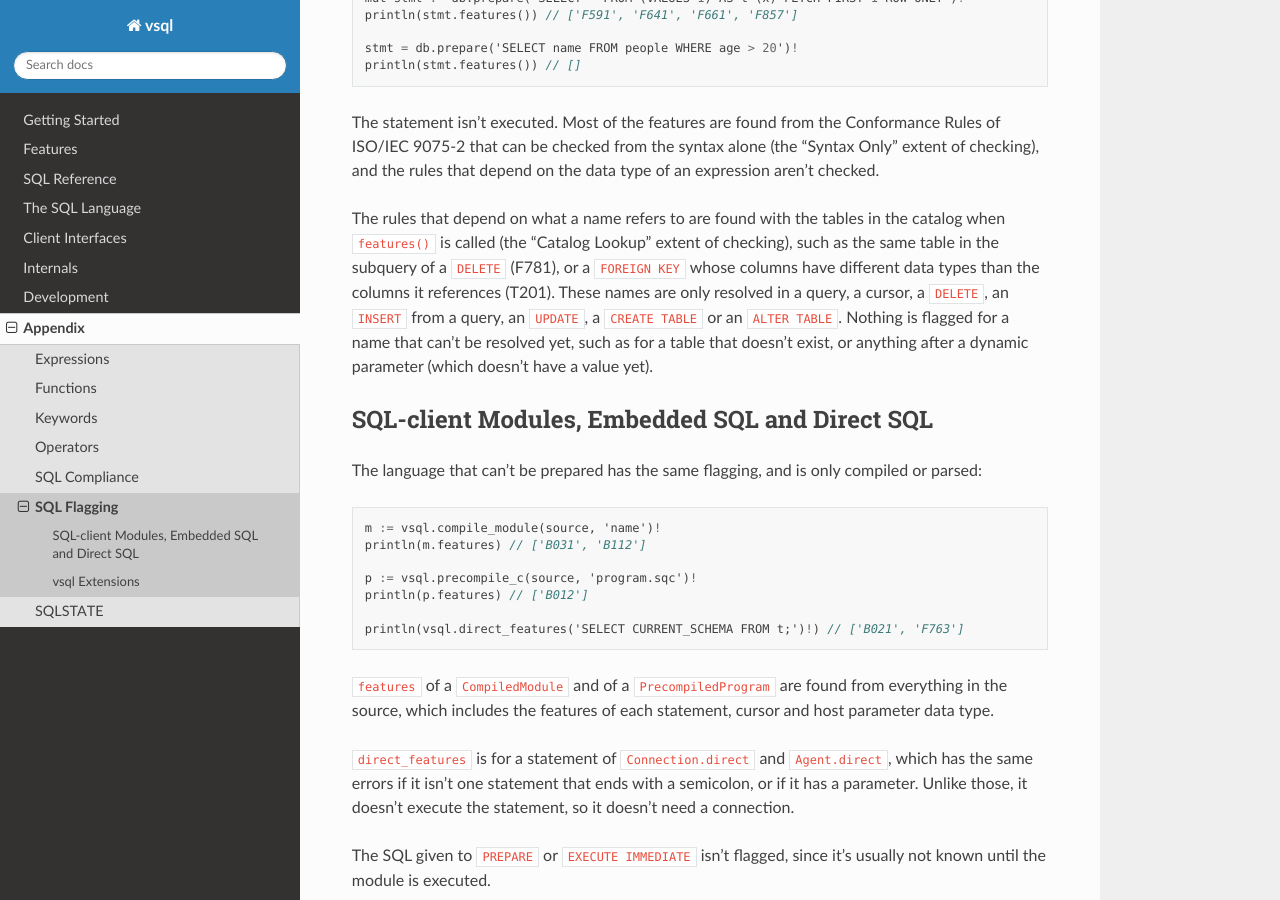
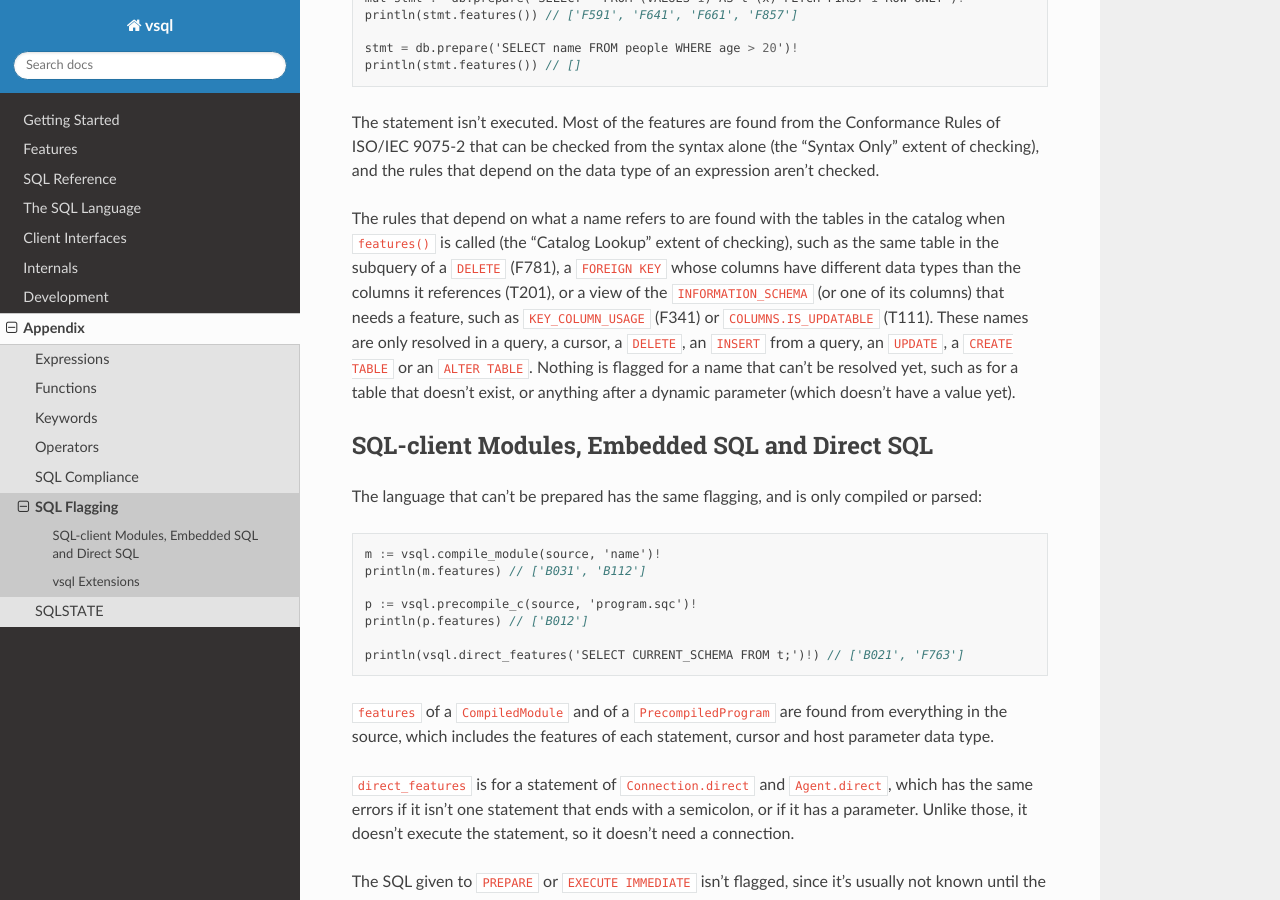
Before and after one commit to elliotchance/vsql, a Sphinx documentation site: the page built from docs/sql-flagging.rst, in a window 1280 px wide and 900 px high, scrolled down 400 px. Built offline with Sphinx 7.4.7 and the Read the Docs theme 3.1.0, drawn with Linux system fonts in a browser that asks for light colours.

```diff
--- a/docs/sql-compliance-9075-11.rst
+++ b/docs/sql-compliance-9075-11.rst
@@ -93,7 +93,7 @@ here.
    * - ⭕ **F341**
      - **Usage tables**
 
-   * - ❌ **F391**
+   * - ⭕ **F391**
      - **Long identifiers**
 
    * - ❌ **F502**
@@ -141,7 +141,7 @@ here.
    * - ❌ **T051**
      - **Row types**
 
-   * - ❌ **T175**
+   * - ⭕ **T175**
      - **Generated columns**
 
    * - ❌ **T176**
--- a/docs/sql-flagging.rst
+++ b/docs/sql-flagging.rst
@@ -25,9 +25,11 @@ expression aren't checked.
 
 The rules that depend on what a name refers to are found with the tables in the
 catalog when ``features()`` is called (the "Catalog Lookup" extent of checking),
-such as the same table in the subquery of a ``DELETE`` (F781), or a ``FOREIGN
+such as the same table in the subquery of a ``DELETE`` (F781), a ``FOREIGN
 KEY`` whose columns have different data types than the columns it references
-(T201). These names are only resolved in a query, a cursor, a ``DELETE``, an
+(T201), or a view of the ``INFORMATION_SCHEMA`` (or one of its columns) that
+needs a feature, such as ``KEY_COLUMN_USAGE`` (F341) or ``COLUMNS.IS_UPDATABLE``
+(T111). These names are only resolved in a query, a cursor, a ``DELETE``, an
 ``INSERT`` from a query, an ``UPDATE``, a ``CREATE TABLE`` or an ``ALTER
 TABLE``. Nothing is flagged for a
 name that can't be resolved yet, such as for a table that doesn't exist, or
```
Also changed, not shown: docs/standard/part11/05.txt (+8 -8 lines), 6 other files.
